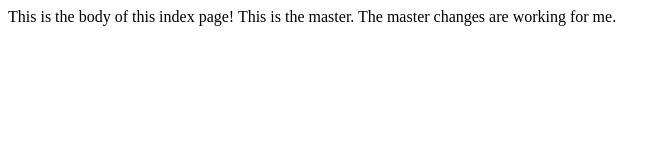
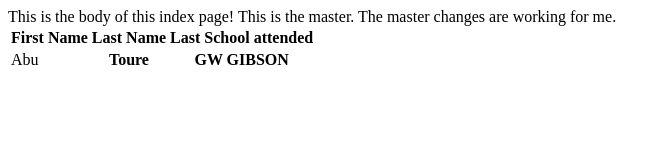
Before and after one commit to varmbadonzo/actuallecture, a plain HTML site: page index.html in a window 1280 px wide. Shown: the whole page, without its empty margins (0-671 px from the left). Drawn offline with Linux system fonts and the light colour scheme.

Commit message:
Inserted table

```diff
--- a/index.html
+++ b/index.html
@@ -7,6 +7,19 @@
         This is the body of this index page!
         This is the master.
         The master changes are working for me.
+        <br>
+        <table>
+            <tr>
+                <th>First Name</th>
+                <th>Last Name</th>
+                <th>Last School attended</th>
+            </tr>
+            <tr>
+                <td>Abu</td>
+                <th>Toure</th>
+                <th>GW GIBSON</th>
+            </tr>
+        </table>
 
     </body>
 </html>
```
